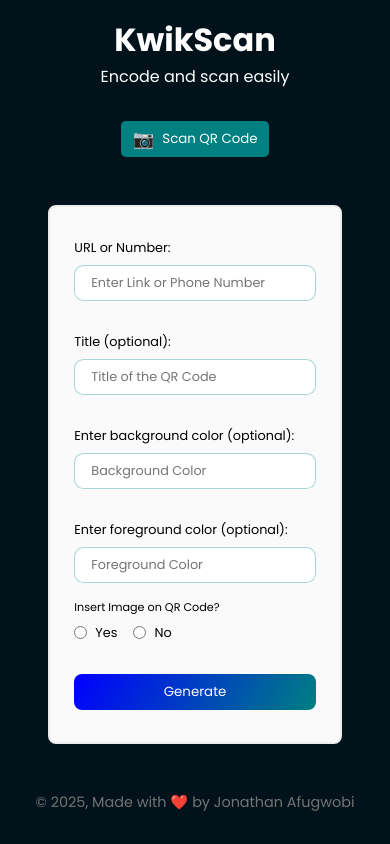
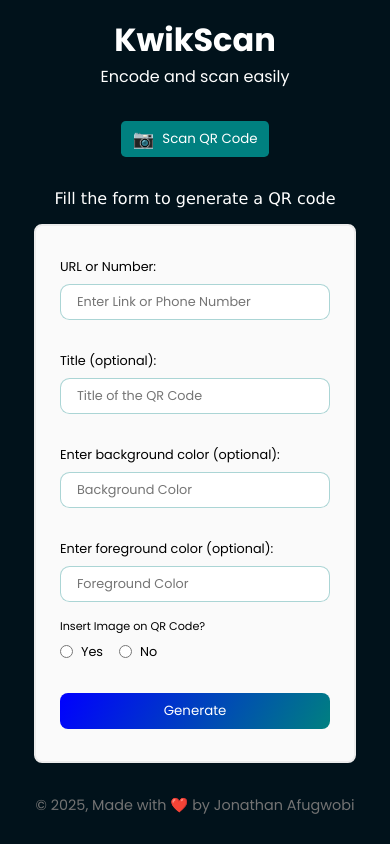
Before and after one commit to Dopetwist/React-QR-Code-generator, a React (Vite) app: page / in a window 390 px wide. Built offline with nearby package versions, Linux system fonts and the light colour scheme.

Commit message:
Add form paragraph. Reduce container padding for mobile devices

```diff
--- a/src/components/QrCode.jsx
+++ b/src/components/QrCode.jsx
@@ -135,6 +135,7 @@ function QrCode() {
         <div className="main-con">
             <div className={`overlay ${dark ? "darken" : ""}`}></div>
             <div className="container">
+                <p className="form-text">Fill the form to generate a QR code</p>
                 <form action="#" id="main-form">
 
                     <LinkInput
--- a/src/index.css
+++ b/src/index.css
@@ -111,6 +111,13 @@ section.checkbox label {
 .input-div {
     display: flex;
     flex-direction: column;
+}
+
+.form-text {
+    font-family: Verdana, sans-serif;
+    font-size: 1rem;
+    color: #fff;
+    margin-bottom: 1rem;
 }
 
 .btn {
@@ -349,6 +356,10 @@ section.logo p {
 /* BREAKPOINTS */
 
 @media (max-width: 479px) {
+    .container {
+        padding: 1rem;
+    }
+
     .container form {
         width: 90%;
     }
@@ -385,6 +396,10 @@ section.logo p {
 }
 
 @media (min-width: 480px) and (max-width: 679px) {
+    .container {
+        padding: 1rem;
+    }
+
     .container form,
     .svg-parent {
         width: 70%;
```
